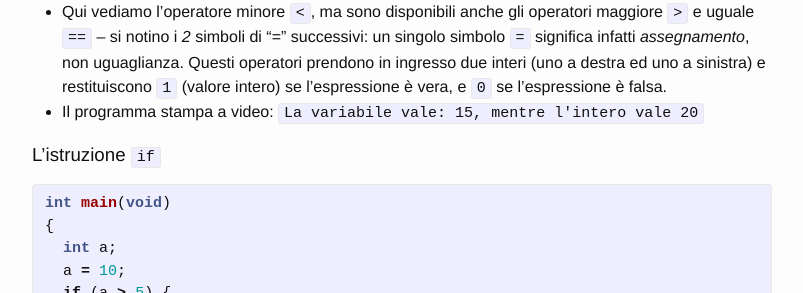
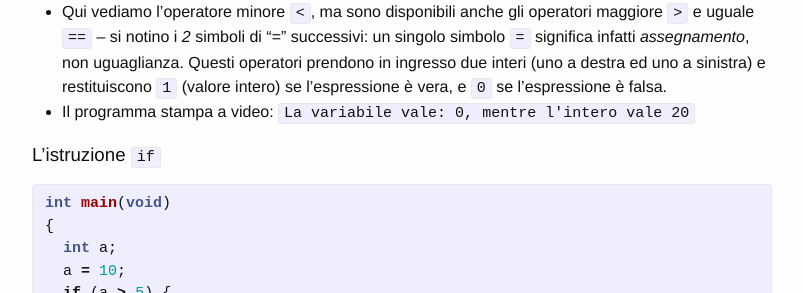
Before and after one commit to APICe-at-DISI/ifts2015, a Jekyll site: the page built from index.md, in a window 1280 px wide and 900 px high, scrolled down 4248 px. Shown: the part 155-448 px from the top of the window, without its empty margins (238-1041 px from the left). Built offline with Jekyll 4.4.1, drawn with Linux system fonts in a browser that asks for light colours.

Commit message:
Fix error in boolean result

```diff
--- a/index.md
+++ b/index.md
@@ -154,7 +154,7 @@ int main(void)
 
 * In C non esistono i concetti di "vero" e "falso" (a differenza di molti dei linguaggi più moderni). In C i valori booleani (ossia, vero oppure falso) vengono espressi attraverso i numeri interi. In particolare: il valore "falso" vale `0`, mentre qualunque altro valore viene interpretato come "vero".
 * Qui vediamo l'operatore minore `<`, ma sono disponibili anche gli operatori maggiore `>` e uguale `==` -- si notino i *2* simboli di "=" successivi: un singolo simbolo `=` significa infatti *assegnamento*, non uguaglianza. Questi operatori prendono in ingresso due interi (uno a destra ed uno a sinistra) e restituiscono `1` (valore intero) se l'espressione è vera, e `0` se l'espressione è falsa.
-* Il programma stampa a video: `La variabile vale: 15, mentre l'intero vale 20`
+* Il programma stampa a video: `La variabile vale: 0, mentre l'intero vale 20`
 
 
 ### L'istruzione `if`
```
